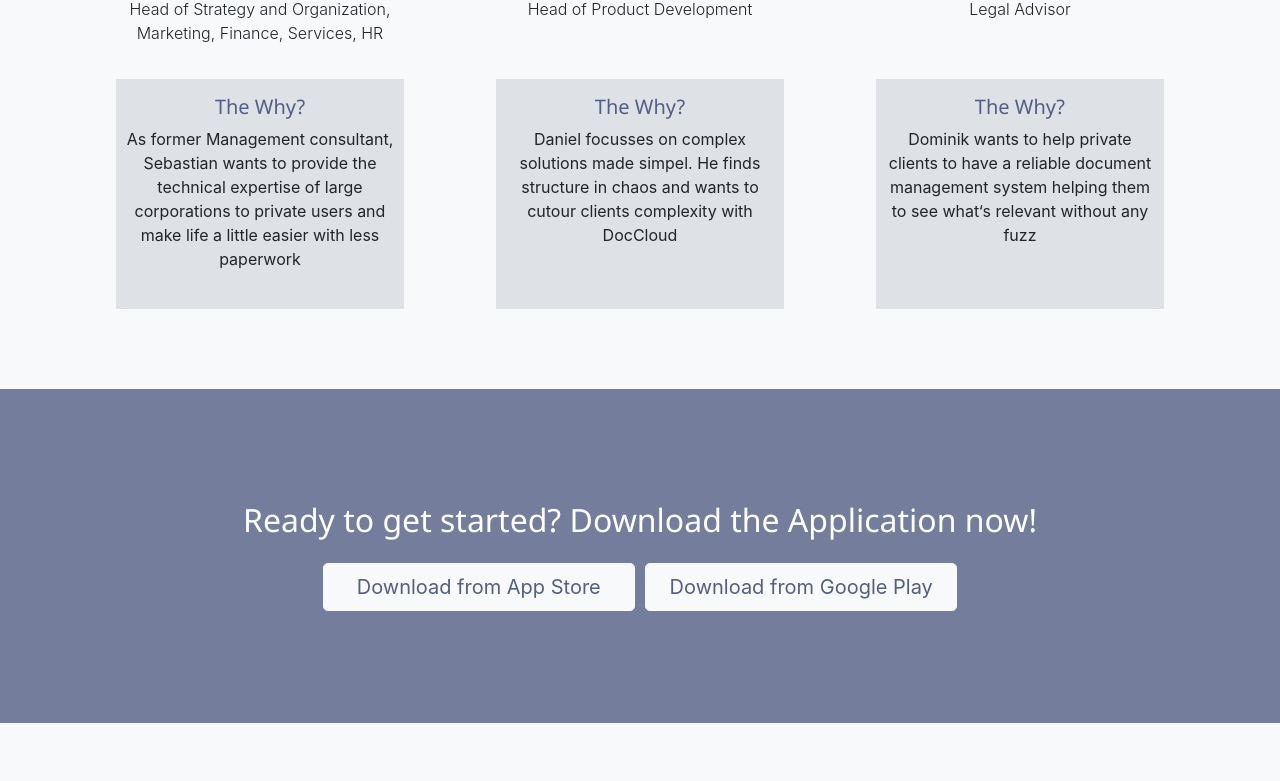
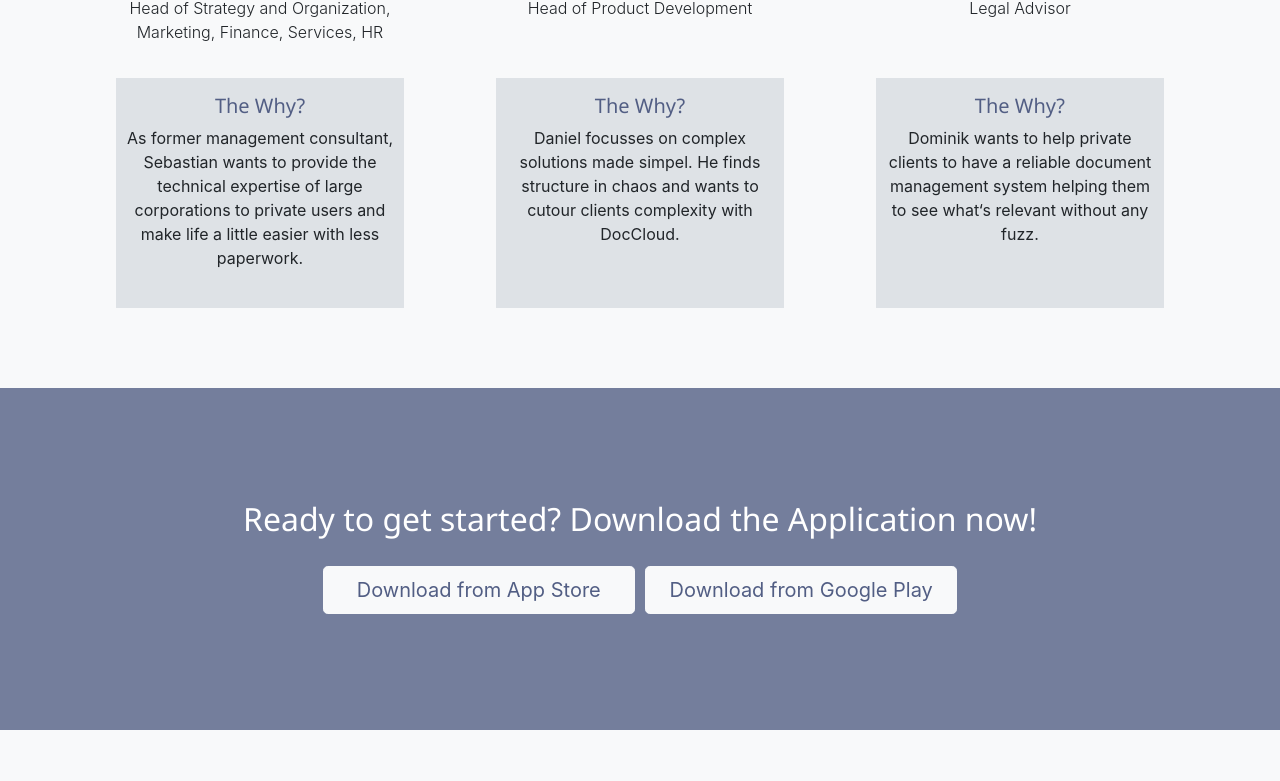
Before and after one commit to helgonaft/doc, a website: page index.html in a window 1280 px wide. Shown: the part 3513-4294 px from the top of the page. Drawn offline with Linux system fonts and the light colour scheme.

Commit message:
minor fixes

```diff
--- a/index.html
+++ b/index.html
@@ -272,9 +272,9 @@
               <div class="bg-secondary p-2 theWhy">
                 <h5 class="text-primary my-2">The Why?</h5>
                 <p>
-                  As former Management consultant, Sebastian wants to provide
+                  As former management consultant, Sebastian wants to provide
                   the technical expertise of large corporations to private users
-                  and make life a little easier with less paperwork
+                  and make life a little easier with less paperwork.
                 </p>
               </div>
             </div>
@@ -294,7 +294,7 @@
                 <p>
                   Daniel focusses on complex solutions made simpel. He finds
                   structure in chaos and wants to cutour clients complexity with
-                  DocCloud
+                  DocCloud.
                 </p>
               </div>
             </div>
@@ -313,7 +313,7 @@
                 <p>
                   Dominik wants to help private clients to have a reliable
                   document management system helping them to see what‘s relevant
-                  without any fuzz
+                  without any fuzz.
                 </p>
               </div>
             </div>
@@ -335,7 +335,7 @@
           <div class="col-md-10 col-lg-8 col-xl-7 mx-auto">
             <form>
               <div class="form-row">
-                <div class="col-6 mx-auto">
+                <div class="col-12 col-lg-6 mx-auto my-1">
                   <button
                     type="submit"
                     class="btn btn-block btn-lg btn-light text-primary"
@@ -343,7 +343,7 @@
                     Download from App Store
                   </button>
                 </div>
-                <div class="col-6 mx-auto">
+                <div class="col-12 col-lg-6 mx-auto my-1">
                   <button
                     type="submit"
                     class="btn btn-block btn-lg btn-light text-primary"
--- a/scss/_navbar.scss
+++ b/scss/_navbar.scss
@@ -16,5 +16,6 @@ nav {
   }
   .logo {
     width: 50px;
+    max-height: 50px;
   }
 }
```
Also changed, not shown: README.md, css/landing-page.css, img/screenshots-mobile.png.
